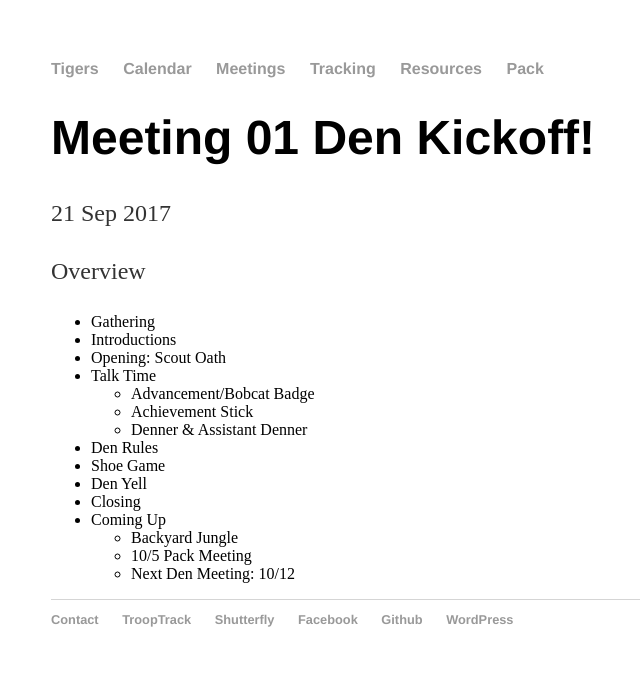
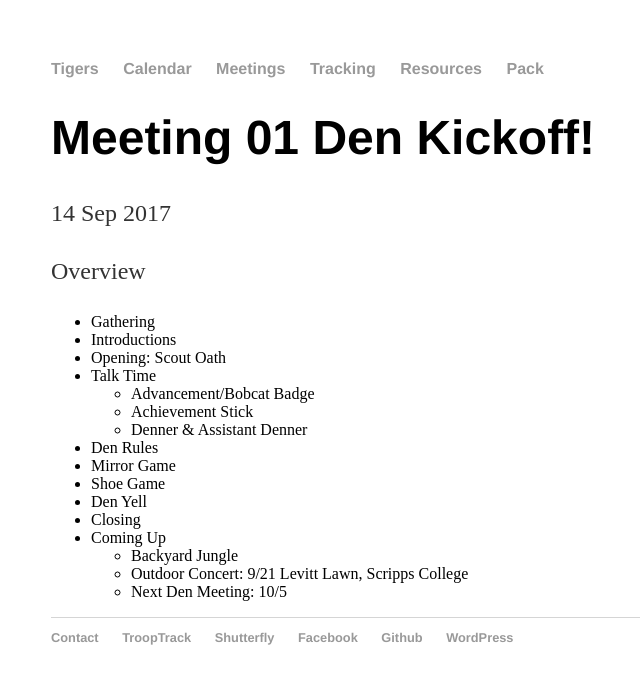
Before and after one commit to clare-pack818/clare-pack818.github.io, a Jekyll site: the page built from _posts/2017-09-14-Meeting-01-Den-Kickoff!.md, in a window 1280 px wide. Shown: the top 684 px of the page, without its empty margins (141-781 px from the left). Built offline with Jekyll 4.4.1, drawn with Linux system fonts in a browser that asks for light colours; our own code applies the rules of GitHub Pages for plain Markdown files.

Commit message:
Update and rename 2017-09-21-Meeting-01-Den-Kickoff!.md to 2017-09-14-Meeting-01-Den-Kickoff!.md

```diff
--- a/_posts/2017-09-21-Meeting-01-Den-Kickoff!.md
+++ b/_posts/2017-09-14-Meeting-01-Den-Kickoff!.md
@@ -12,14 +12,15 @@ Overview
     </ul>
   </li>
 <li>Den Rules</li>
+<li>Mirror Game</li>
 <li>Shoe Game</li>
 <li>Den Yell</li>
 <li>Closing</li>
 <li>Coming Up
   <ul>
     <li>Backyard Jungle</li>
-    <li>10/5 Pack Meeting</li>
-    <li>Next Den Meeting:  10/12</li>
+    <li>Outdoor Concert:  9/21 Levitt Lawn, Scripps College</li>
+    <li>Next Den Meeting:  10/5</li>
     </ul>
   </li>
 </ul>
```
